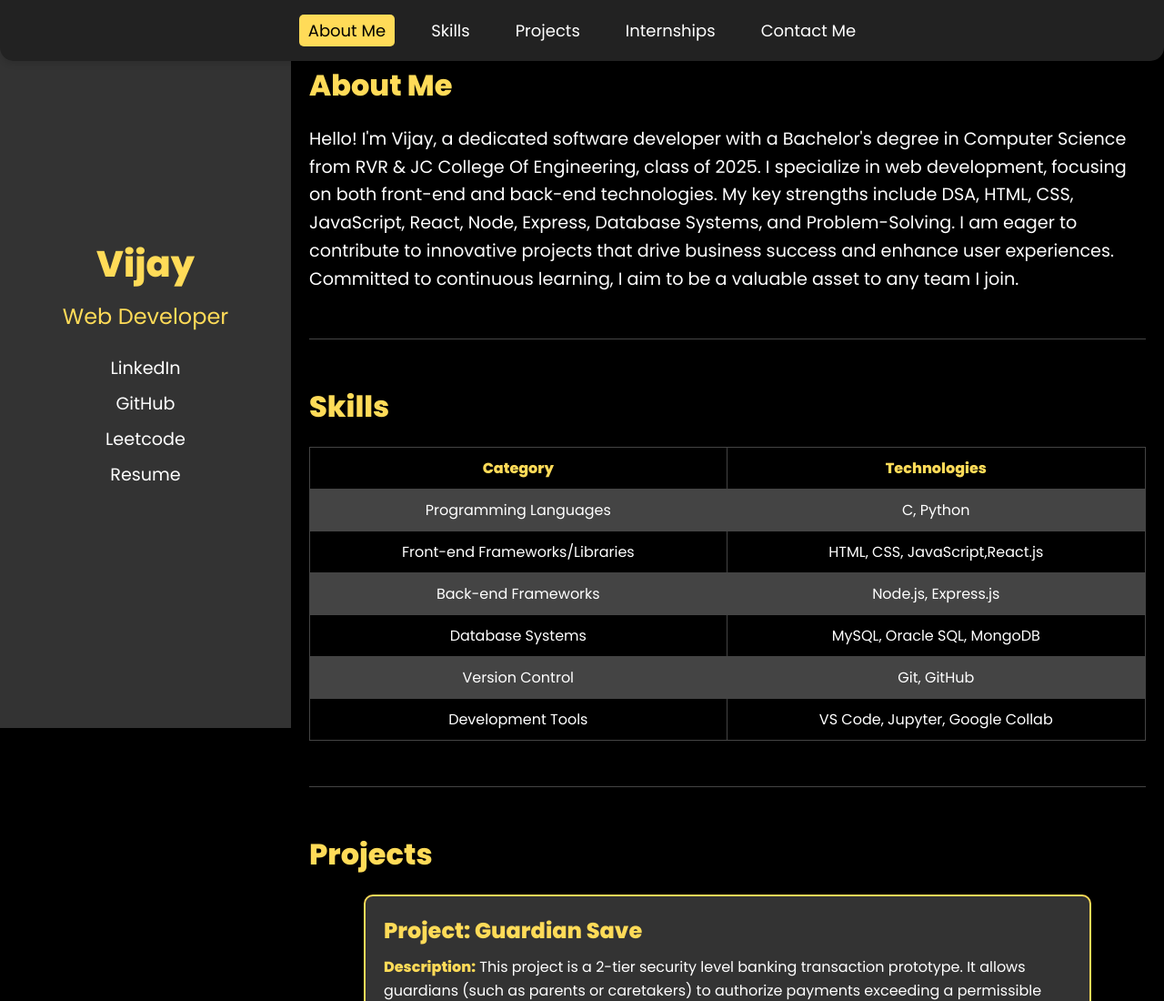
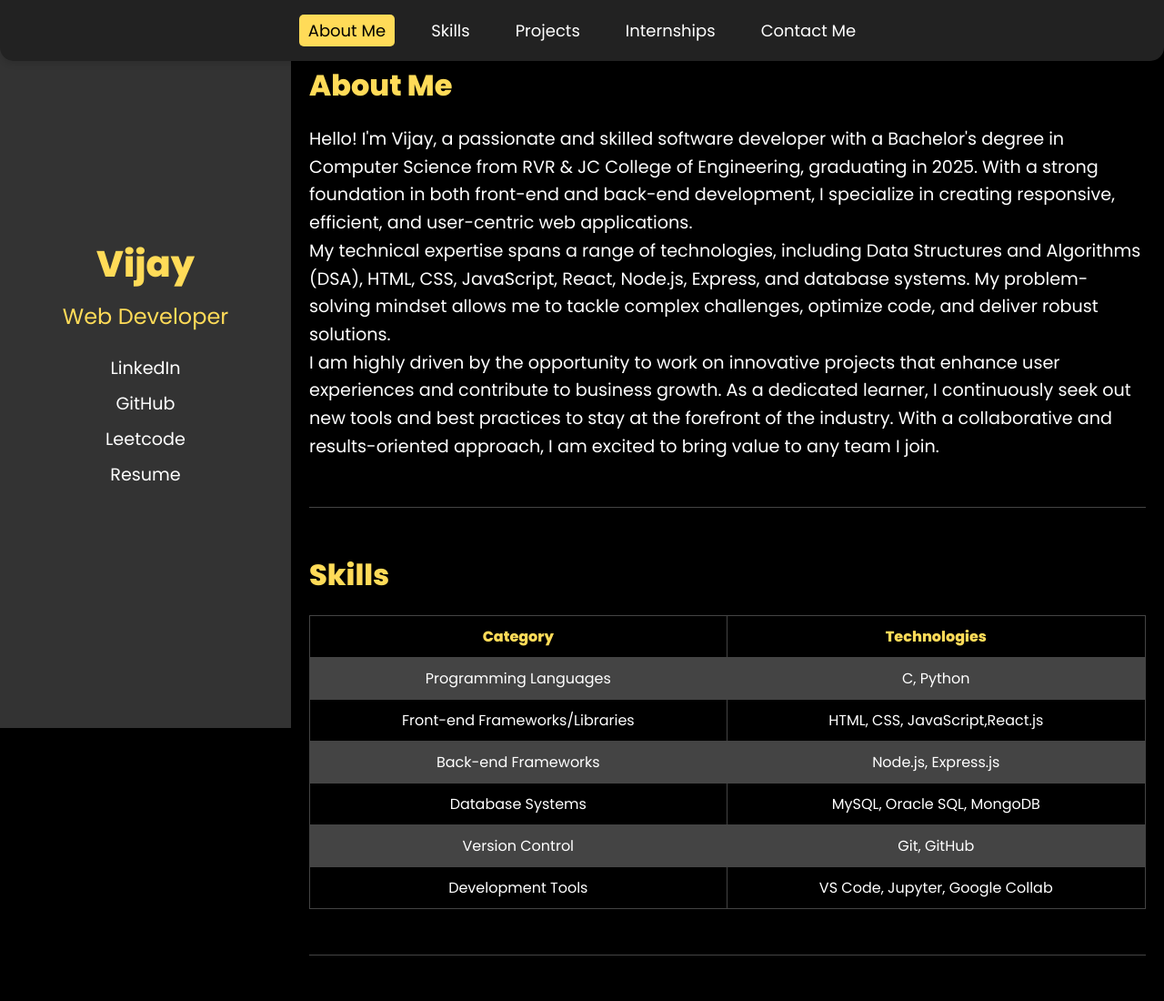
Before and after one commit to VijayaKumarGavara/My-Portfolio, a plain HTML site: page index.html in a window 1280 px wide. Shown: the top 1100 px of the page at 91% size. Drawn offline with Linux system fonts and the light colour scheme.

Commit message:
Update index.html

```diff
--- a/index.html
+++ b/index.html
@@ -35,8 +35,9 @@
         <main class="right-section">
             <section id="about">
                 <h2>About Me</h2>
-                <p>Hello! I'm Vijay, a dedicated software developer with a Bachelor's degree in Computer Science from RVR & JC College Of Engineering, class of 2025. I specialize in web development, focusing on both front-end and back-end technologies. My key strengths include DSA, HTML, CSS, JavaScript, React, Node, Express, Database Systems, and Problem-Solving. I am eager to contribute to innovative projects that drive business success and enhance user experiences. Committed to continuous learning, I aim to be a valuable asset to any team I join.
-                </p>
+                <p>Hello! I'm Vijay, a passionate and skilled software developer with a Bachelor's degree in Computer Science from RVR & JC College of Engineering, graduating in 2025. With a strong foundation in both front-end and back-end development, I specialize in creating responsive, efficient, and user-centric web applications.</p>
+                <p>My technical expertise spans a range of technologies, including Data Structures and Algorithms (DSA), HTML, CSS, JavaScript, React, Node.js, Express, and database systems. My problem-solving mindset allows me to tackle complex challenges, optimize code, and deliver robust solutions.</p>
+                <p>I am highly driven by the opportunity to work on innovative projects that enhance user experiences and contribute to business growth. As a dedicated learner, I continuously seek out new tools and best practices to stay at the forefront of the industry. With a collaborative and results-oriented approach, I am excited to bring value to any team I join.</p>
             </section>
             <section id="skills">
                 <h2>Skills</h2>
```
